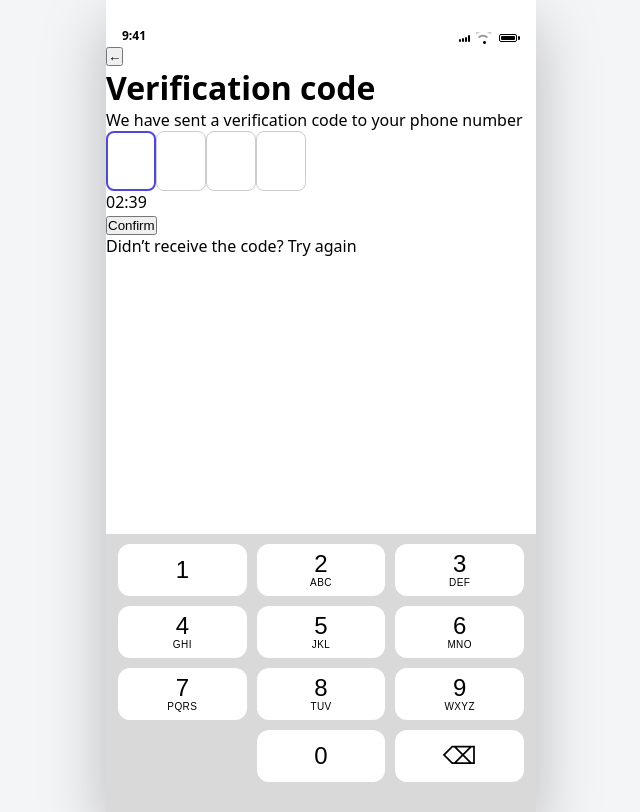
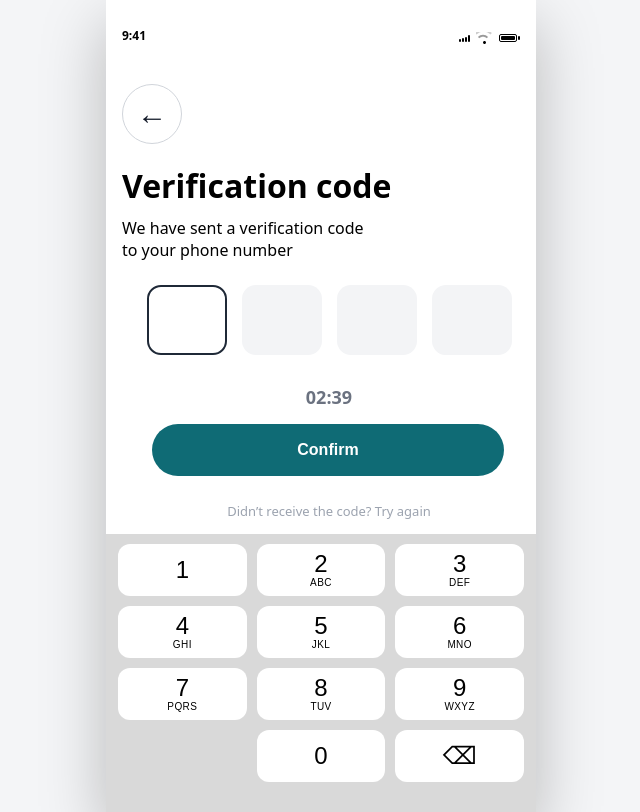
Before and after one commit to Nivedha29/morago_frontend_dec3, a React (Vite) app: page /verify in a window 1280 px wide. Shown: the whole page, without its empty margins (319-959 px from the left). Built offline with nearby package versions, Linux system fonts and the light colour scheme.

Commit message:
Style: Verification page UI with OTP, keypad, and back button design

```diff
--- a/src/pages/VerificationCodePage.css
+++ b/src/pages/VerificationCodePage.css
@@ -1,12 +1,95 @@
-.code-input {
-  width: 50px;
-  height: 60px;
-  text-align: center;
-  font-size: 24px;
-  border: 1px solid #ccc;
-  border-radius: 8px;
+/* BACK BUTTON */
+.back-button {
+   width: 60px;
+   height: 60px;
+   border-radius: 50%;
+   border: 1px solid #d1d5db;
+   background: transparent;
+   color: #111827;
+   font-size: 30px;
+   display: flex;
+   align-items: center;
+   justify-content: center;
+   cursor: pointer;
+   margin-top: 40px;
+   margin-left: 16px;
+   transition: all 0.2s ease;
 }
 
+/* HOVER */
+.back-button:hover {
+   background: #f9fafb;
+}
+
+/* CONTAINER */
+.auth-card {
+   margin-top: 20px;
+   margin-left: 16px;
+
+}
+
+.auth-subtitle {
+   margin-top: 10px;
+}
+
+/* OTP CONTAINER */
+.code-container {
+   display: flex;
+   justify-content: center;
+   gap: 15px;
+   margin: 24px 0 12px;
+}
+
+/* OTP BOX */
+.code-input {
+   width: 80px;
+   height: 70px;
+   background: #f3f4f6;
+   border: 1px solid transparent;
+   border-radius: 14px;
+   text-align: center;
+   font-size: 22px;
+   font-weight: 600;
+   color: #111827;
+   outline: none;
+   transition: all 0.2s ease;
+}
+
+/* ACTIVE BOX */
 .code-input-active {
-  border: 2px solid #4f46e5; /* adjust to figma later */
+   background: #ffffff;
+   border: 2px solid #1f2937;
 }
+
+/* TIMER */
+.timer {
+   margin-top: 30px;
+   text-align: center;
+   font-size: 18px;
+   color: #6b7280;
+   margin-bottom: 15px;
+   font-weight: 700;
+}
+
+/* CONFIRM BUTTON */
+.primary-button {
+   width: 85%;
+   height: 52px;
+   background: #0f6b75;
+   border: none;
+   border-radius: 26px;
+   color: white;
+   font-size: 16px;
+   font-weight: 600;
+   cursor: pointer;
+   margin-bottom: 16px;
+   margin-left: 30px;
+}
+
+/* RESEND TEXT */
+.resend {
+   margin-top: 10px;
+   text-align: center;
+   font-size: 13px;
+   color: #9ca3af;
+}
--- a/src/pages/VerificationCodePage.jsx
+++ b/src/pages/VerificationCodePage.jsx
@@ -96,7 +96,7 @@ const VerificationCodePage = () => {
         <div className="auth-card">
           <h1 className="auth-title">Verification code</h1>
           <p className="auth-subtitle">
-            We have sent a verification code to your phone number
+            We have sent a verification code <br />to your phone number
           </p>
 
           {/* CODE INPUTS */}
```
